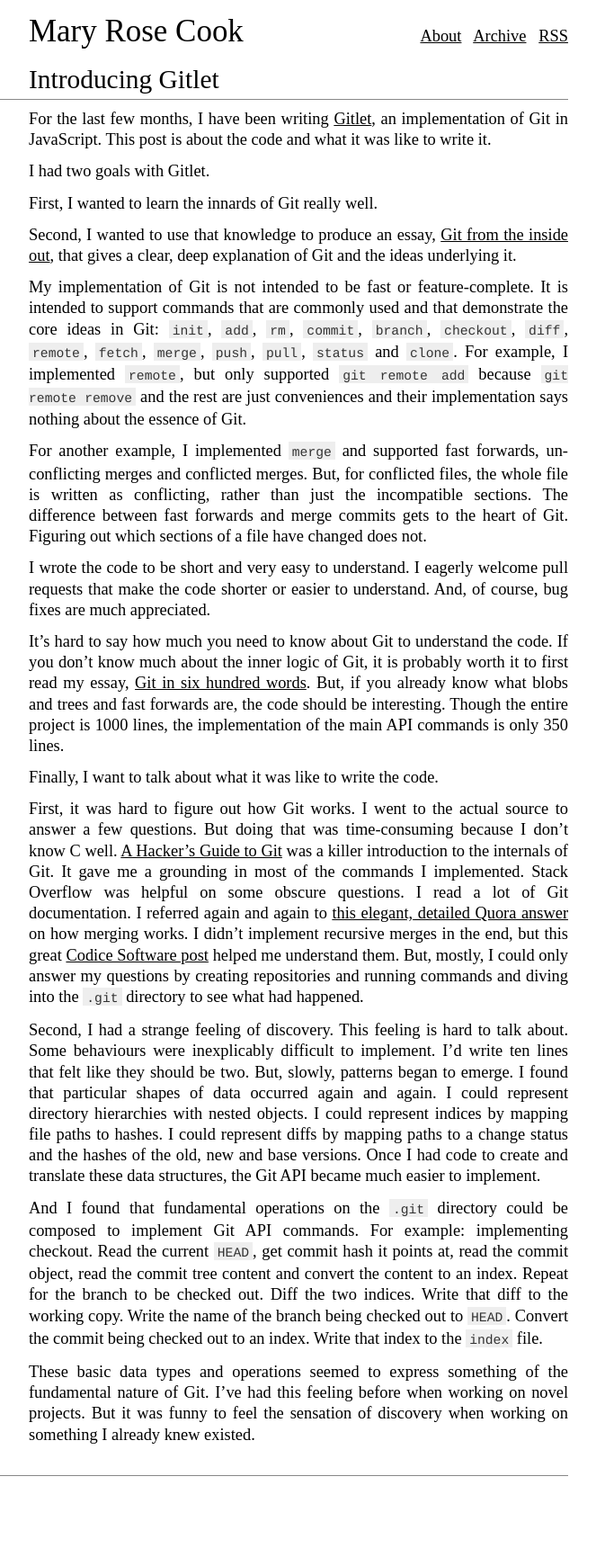
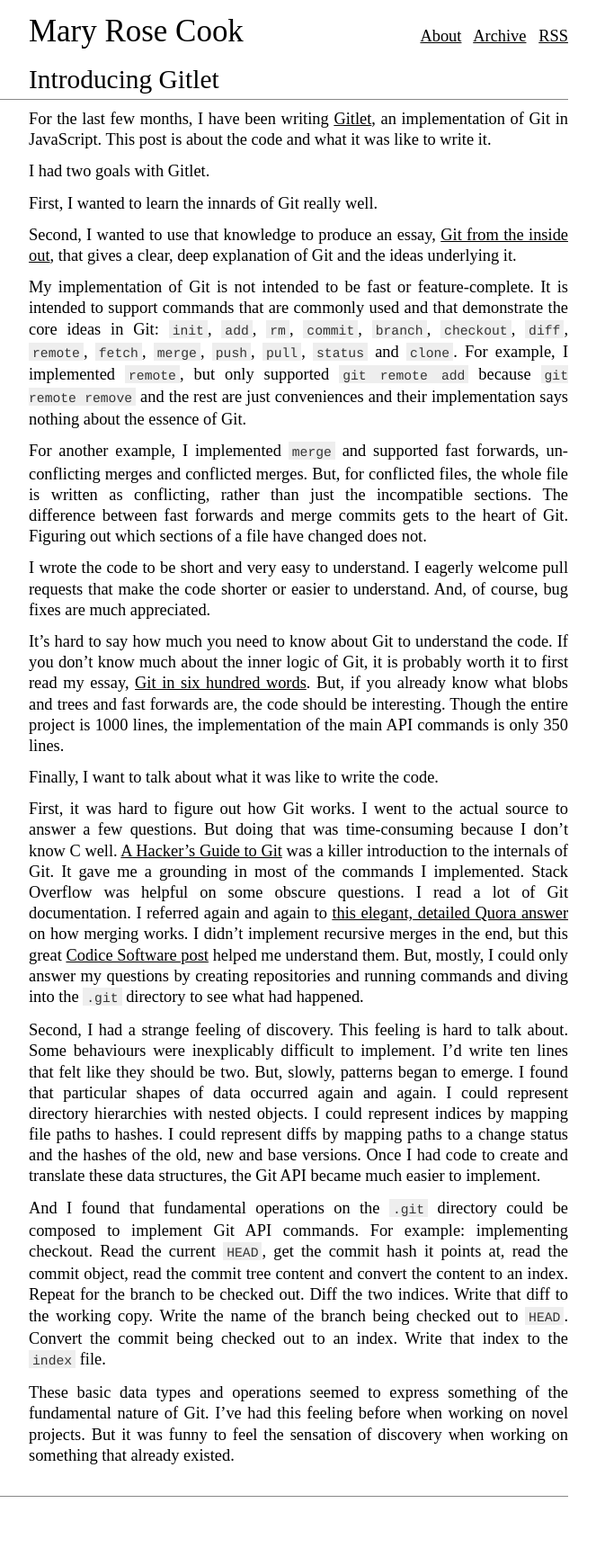
Before and after one commit to zahrabakhshalizadeh/maryrosecook.com, a Jekyll site: the page built from _posts/2015-01-22-introducing-gitlet.md, in a window 1280 px wide. Shown: the whole page at 90% size, without its empty margins (308-971 px from the left). Built offline with Jekyll 4.4.1, drawn with Linux system fonts in a browser that asks for light colours; Markdown is read by kramdown in place of the engine named in the settings; before the commit the page ends 1708 px from its top, so only the background shows below that.

Commit message:
Fix typos in Introducting Gitlet

```diff
--- a/_posts/2015-01-22-introducing-gitlet.md
+++ b/_posts/2015-01-22-introducing-gitlet.md
@@ -28,9 +28,9 @@
 
 Second, I had a strange feeling of discovery. This feeling is hard to talk about. Some behaviours were inexplicably difficult to implement. I'd write ten lines that felt like they should be two. But, slowly, patterns began to emerge. I found that particular shapes of data occurred again and again. I could represent directory hierarchies with nested objects. I could represent indices by mapping file paths to hashes. I could represent diffs by mapping paths to a change status and the hashes of the old, new and base versions. Once I had code to create and translate these data structures, the Git API became much easier to implement.
 
-And I found that fundamental operations on the `.git` directory could be composed to implement Git API commands. For example: implementing checkout. Read the current `HEAD`, get commit hash it points at, read the commit object, read the commit tree content and convert the content to an index. Repeat for the branch to be checked out. Diff the two indices. Write that diff to the working copy. Write the name of the branch being checked out to `HEAD`. Convert the commit being checked out to an index. Write that index to the `index` file.
+And I found that fundamental operations on the `.git` directory could be composed to implement Git API commands. For example: implementing checkout. Read the current `HEAD`, get the commit hash it points at, read the commit object, read the commit tree content and convert the content to an index. Repeat for the branch to be checked out. Diff the two indices. Write that diff to the working copy. Write the name of the branch being checked out to `HEAD`. Convert the commit being checked out to an index. Write that index to the `index` file.
 
-These basic data types and operations seemed to express something of the fundamental nature of Git. I've had this feeling before when working on novel projects. But it was funny to feel the sensation of discovery when working on something I already knew existed.
+These basic data types and operations seemed to express something of the fundamental nature of Git. I've had this feeling before when working on novel projects. But it was funny to feel the sensation of discovery when working on something that already existed.
 
  [1]: http://gitlet.maryrosecook.com
  [2]: http://maryrosecook.com/blog/post/git-in-six-hundred-words
```
